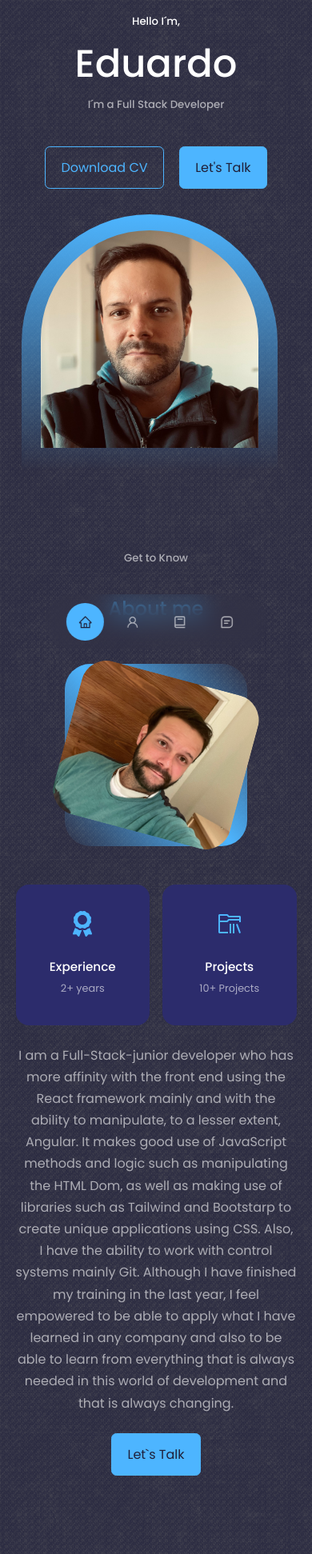
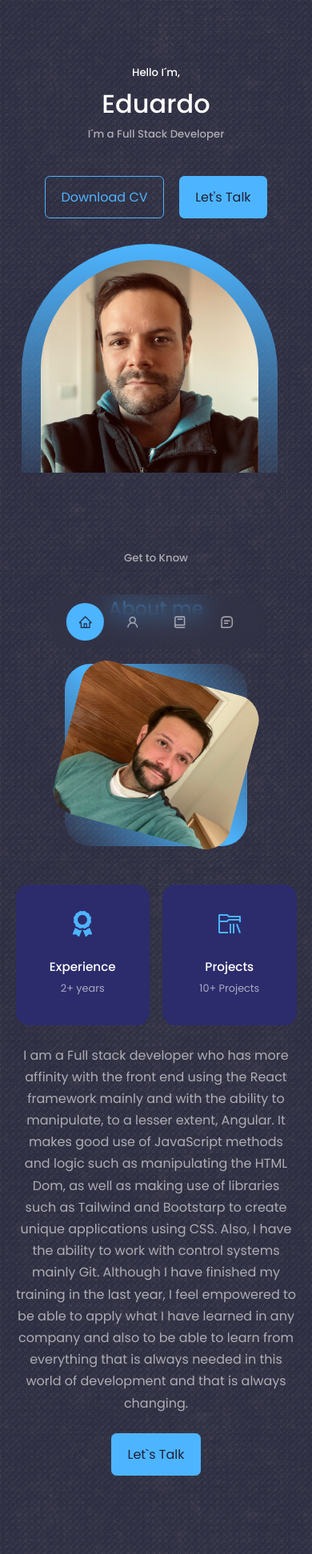
Before and after one commit to EABR986/Eduardo_Blanco_Portfolio, a React (Create React App) app in the folder eabr_portfolio_website/: page / in a window 390 px wide. Shown: the top 1943 px of the page at 80% size. Built offline with nearby package versions, Linux system fonts and the light colour scheme.

Commit message:
Spelling corrections and responsivness

```diff
--- a/eabr_portfolio_website/src/components/about/About.jsx
+++ b/eabr_portfolio_website/src/components/about/About.jsx
@@ -33,7 +33,7 @@ const About = () => {
               </article>
           </div>
           <p>
-          I am a Full-Stack-junior developer who has more affinity with the front end using the React framework mainly and with the ability to manipulate, to a lesser extent, Angular.
+          I am a Full stack developer who has more affinity with the front end using the React framework mainly and with the ability to manipulate, to a lesser extent, Angular.
 
 It makes good use of JavaScript methods and logic such as manipulating the HTML Dom, as well as making use of libraries such as Tailwind and Bootstarp to create unique applications using CSS. Also, I have the ability to work with control systems mainly Git.
 
--- a/eabr_portfolio_website/src/components/header/header.css
+++ b/eabr_portfolio_website/src/components/header/header.css
@@ -64,6 +64,7 @@ header{
 
 @media screen and (max-width: 1024px){
     header{
+        padding-top: 5rem;
         height: 68vh;
     }
     .me{
--- a/eabr_portfolio_website/src/index.css
+++ b/eabr_portfolio_website/src/index.css
@@ -50,7 +50,7 @@ h1, h2, h3, h4, h5{
 }
 
 h1{
-    font-size: 3rem;
+    font-size: 5rem;
 }
 
 section{
@@ -118,6 +118,9 @@ img{
     section{
         margin-top: 6rem;
     }
+    h1{
+        font-size: 8rem;
+    }
 }
 
 
@@ -129,4 +132,7 @@ img{
     section >h2 {
         margin-top: 2rem;
     }
+    h1{
+        font-size: 2rem;
+    }
 }
```
